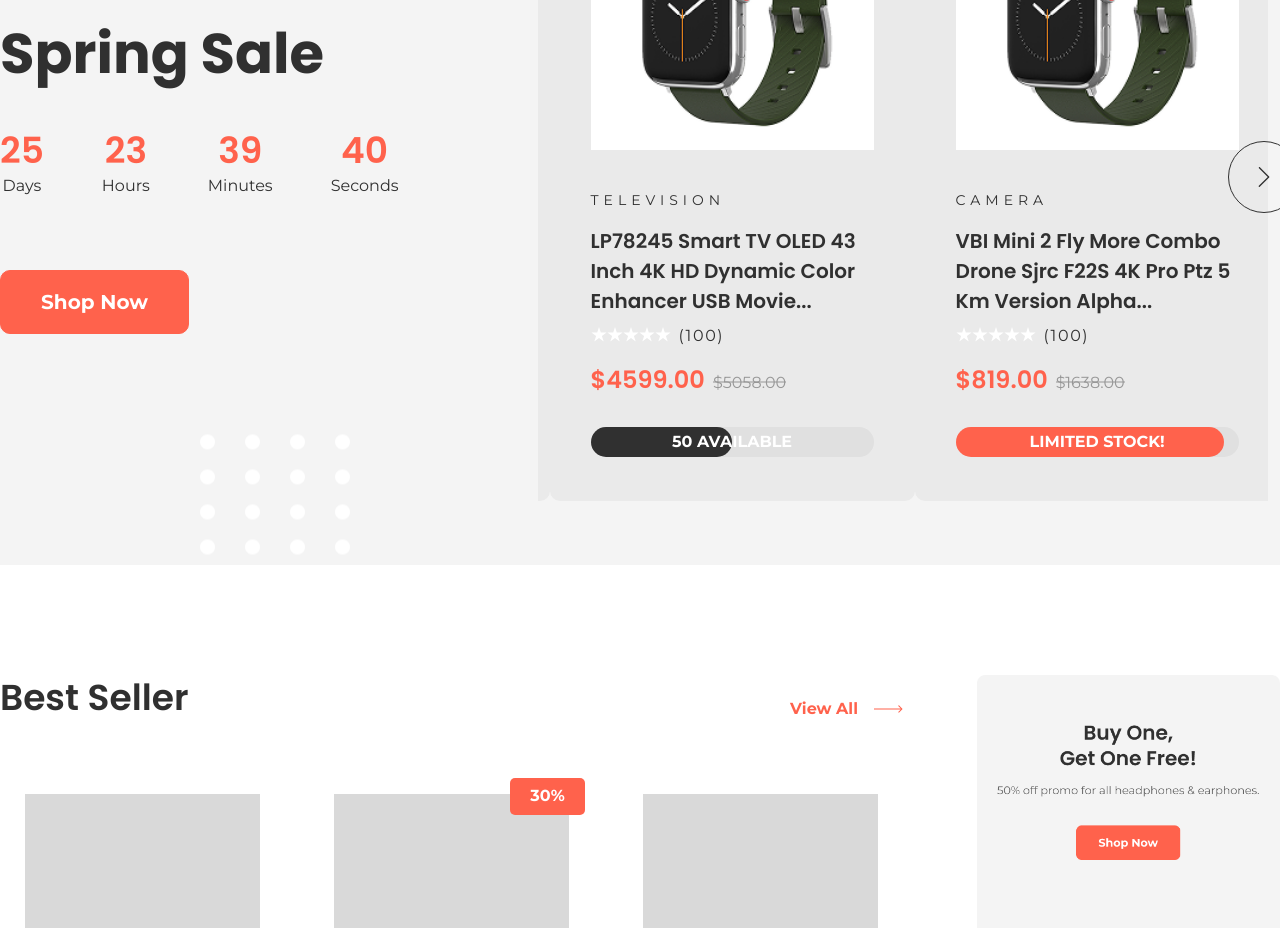
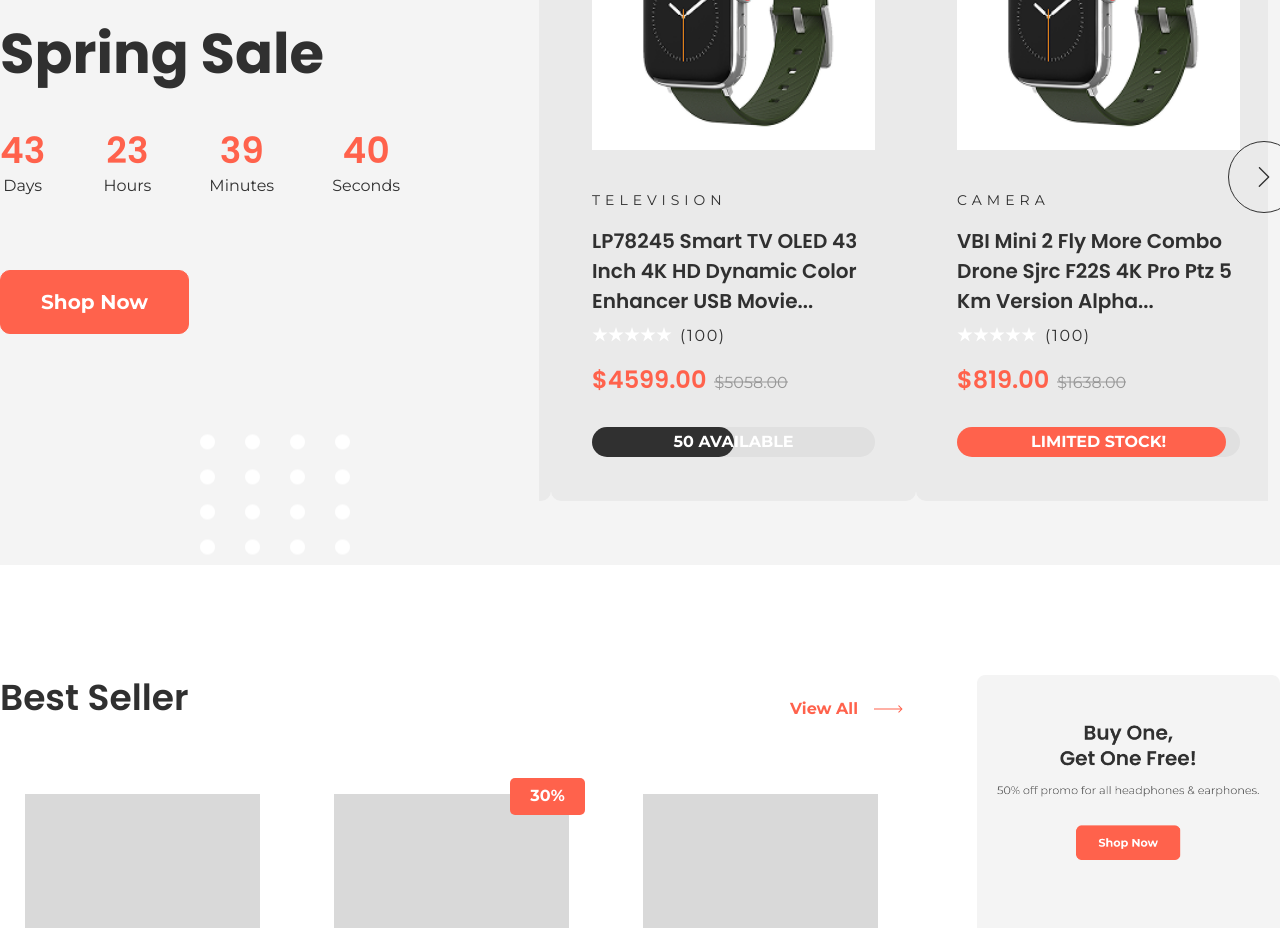
Before and after one commit to mashrafi02/E-Shop-Ecommerce-App, a React (Vite) app: page / in a window 1280 px wide. Shown: the part 3720-4648 px from the top of the page. Built offline with nearby package versions, Linux system fonts and the light colour scheme.

Commit message:
little work

```diff
--- a/src/components/HomePage_Components/SpringSale.jsx
+++ b/src/components/HomePage_Components/SpringSale.jsx
@@ -50,7 +50,7 @@
             <div className='flex gap-x-[127px] items-center'>
                 <div className="timer">
                     <h2 className='max-w-[325px] font-[Poppins] font-bold text-[56px] text-[#303030] leading-[68px] mb-10'>Spring Sale</h2>
-                    <Timer OfferLastDate="June 27, 2025 12:00 PM +06"/>
+                    <Timer OfferLastDate="July 15, 2025 12:00 PM +06"/>
                     <div className='mt-[72px]'>
                         <Button text="Shop Now" />
                     </div>
```
